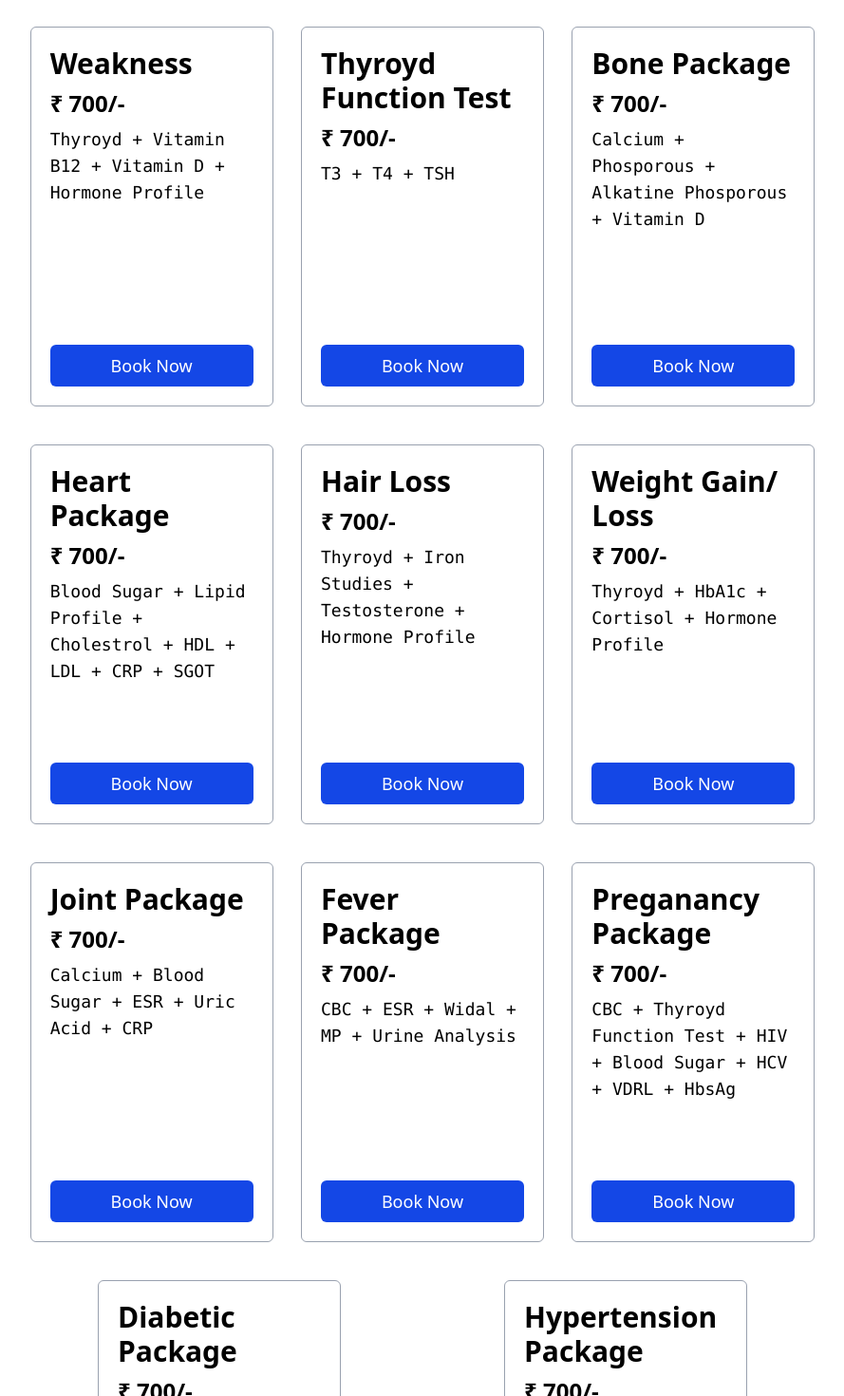
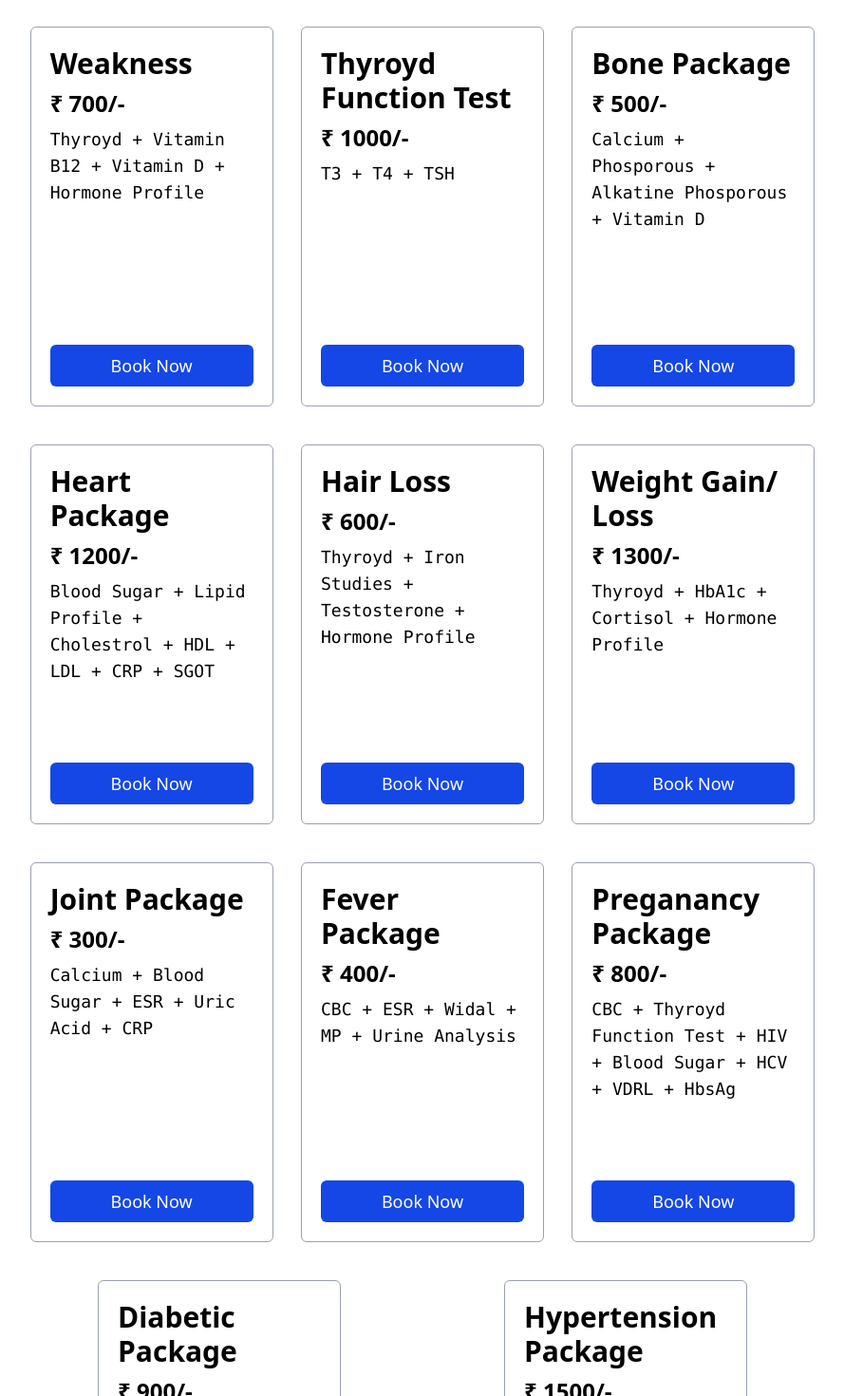
Before and after one commit to KamalPandey27/AnandLaboratory, a React (Vite) app in the folder DiagnosticLabWebsite/: page /services in a window 1280 px wide. Shown: the part 620-2090 px from the top of the page at 95% size, without its empty margins (195-1084 px from the left). Built offline with nearby package versions, Linux system fonts and the light colour scheme.

Commit message:
learn more page done

```diff
--- a/DiagnosticLabWebsite/src/App.jsx
+++ b/DiagnosticLabWebsite/src/App.jsx
@@ -4,6 +4,7 @@ import Contact from "./components/Contact";
 import Home from "./components/Home";
 import Services from "./components/Services";
 import AppointmentForm from "./components/AppointmentForm";
+import LearnMore from "./components/LearnMore";
 import Layout from "./Layout";
 
 import {
@@ -21,6 +22,7 @@ function App() {
         <Route path="services" element={<Services />} />
         <Route path="contact" element={<Contact />} />
         <Route path="AppointmentForm" element={<AppointmentForm />} />
+        <Route path="LearnMore" element={<LearnMore />} />
       </Route>
     )
   );
--- a/DiagnosticLabWebsite/src/assets/index.jsx
+++ b/DiagnosticLabWebsite/src/assets/index.jsx
@@ -20,6 +20,7 @@ import lalPath from "../assets/lalPath.png";
 import call from "../assets/call.svg";
 import location from "../assets/location.svg";
 import HomeContactLogo from "../assets/HomeContactLogo.png";
+import LearnMoreVedio from "../assets/LearnMoreVedio.mp4";
 export {
   about1,
   about2,
@@ -43,4 +44,5 @@ export {
   call,
   location,
   HomeContactLogo,
+  LearnMoreVedio,
 };
--- a/DiagnosticLabWebsite/src/components/About.jsx
+++ b/DiagnosticLabWebsite/src/components/About.jsx
@@ -16,7 +16,7 @@ function AboutUs() {
       <div className="mt-20 lg:mt-30 lg:flex-row lg:items-center lg:justify-between lg:w-[95vw]  w-[90vw]  mx-auto justify-center items-center p-10 flex flex-col-reverse ">
         <div className="lg:w-[40%] w-[100%]  p-2">
           <h1 className="text-2xl  mb-5 font-semibold">About Us</h1>
-          <p className="text-lg  ">
+          <p className="text-lg text-justify ">
             At Anand lab, we specialize in convenient, at-home blood testing
             services designed to fit your busy lifestyle. Our mission is to make
             healthcare more accessible by allowing you to book blood tests
--- a/DiagnosticLabWebsite/src/components/Footer.jsx
+++ b/DiagnosticLabWebsite/src/components/Footer.jsx
@@ -145,7 +145,7 @@ function Footer() {
         </div>
       </footer>
       <div className="text-center bg-blue-700 w-screen p-3 text-white">
-        © 2025 YourLab. All Rights Reserved.
+        © 2025 AnandLab. All Rights Reserved.
       </div>
     </>
   );
--- /dev/null
+++ b/DiagnosticLabWebsite/src/components/LearnMore.jsx
@@ -0,0 +1,56 @@
+import React from "react";
+import { LearnMoreVedio } from "../assets/index";
+function AboutUs() {
+  return (
+    <>
+      {/*  */}
+      <div className="bg-[url(/images/bg.jpg)] w-[100vw] h-[50vh] relative flex justify-center items-center bg-center bg-no-repeat bg-cover">
+        <div className="absolute h-full w-full  bg-blue-700 opacity-60 z-0"></div>
+        <div className="z-1 justify-center  flex items-center  relative lg:text-5xl md:text-4xl sm:text-3xl text-2xl font-bold text-white">
+          Learn More
+        </div>
+      </div>
+      <div className="w-[100vw] flex justify-center gap-10 lg:py-5 pt-5 lg:flex-row flex-col">
+        <p className="lg:text-[17px] text-[15px] lg:w-[40vw] w-full text-justify px-5">
+          At Anand Lab, we are revolutionizing the way healthcare is delivered.
+          Our platform offers the convenience of booking blood tests online with
+          a simple, easy-to-use interface. No more waiting in long queues or
+          traveling to clinics — simply schedule a blood test, and we’ll send a
+          certified professional to your doorstep. Our partnership with trusted,
+          renowned labs like Dr. Lal PathLabs, PRL, SRL, Modern Prognosis, and
+          others ensures that you receive the most accurate, high-quality test
+          results. We understand that life can be busy, and health can't always
+          wait. That’s why we provide emergency home visits for sample
+          collection, allowing you to get the necessary tests even when you're
+          at home or in need of urgent care. Whether it's a routine blood test
+          or a specialized diagnostic check, we ensure fast, reliable results
+          and provide your test report right at your doorstep. Our expert
+          doctors review every test and offer personalized consultations to help
+          you understand your health better. We also guarantee fair prices with
+          no hidden costs, ensuring that our services are accessible to everyone
+          without compromising on quality. Our cutting-edge technology and
+          highly trained lab professionals work together to bring you precise
+          results, and our commitment to excellence is reflected in the industry
+          awards we’ve received for outstanding service. With 24/7 support, you
+          can reach out to us at any time for assistance with booking, test
+          results, or any medical concerns. We’re here to make healthcare
+          simpler, faster, and more accessible — all from the comfort of your
+          home.
+        </p>
+        <div className="lg:w-[50vw] w-full lg:h-[80vh] h-[100vh]">
+          <video
+            src={LearnMoreVedio}
+            loop
+            autoPlay
+            muted
+            className="w-full h-full object-cover object-center-right"
+          ></video>
+        </div>
+      </div>
+
+      {/*  */}
+    </>
+  );
+}
+
+export default AboutUs;
--- a/DiagnosticLabWebsite/src/components/Services.jsx
+++ b/DiagnosticLabWebsite/src/components/Services.jsx
@@ -1,6 +1,5 @@
-import React from 'react'
-import TestCard from './TestCard'
-
+import React from "react";
+import TestCard from "./TestCard";
 
 function Services() {
   return (
@@ -14,91 +13,130 @@ function Services() {
       </div>
       {/*  */}
 
-
-
       {/*  */}
 
-       <div className='flex justify-center mt-20'>
-       <div className=' flex justify-center cursor-pointer '>
-       <input type="text" placeholder='⌕ Search tests ' className='hover:border-gray-500 text-lg  border-2 rounded-md p-2 border-gray-300 w-[40vw]' />
+      <div className="flex justify-center mt-20">
+        <div className=" flex justify-center cursor-pointer ">
+          <input
+            type="text"
+            placeholder="⌕ Search tests "
+            className="hover:border-gray-500 text-lg  border-2 rounded-md p-2 border-gray-300 w-[40vw]"
+          />
+        </div>
       </div>
 
-        </div>
-
-
-
-<div className='flex justify-center'>
-
-
-<div className=' flex flex-col items-center  sm:flex-row  sm:flex lg:w-[100vw] pb-10 xl:w-[70vw] p-5  w-[90vw]  mx-auto mb-20 justify-around flex-wrap'>
-
-  <TestCard heading="Weakness" rate="₹ 700/-" des="Thyroyd + Vitamin B12 + Vitamin D + Hormone Profile"/>
-  <TestCard heading="Thyroyd Function Test" rate="₹ 700/-" des="T3 + T4 + TSH"/>
-  <TestCard heading="Bone Package" rate="₹ 700/-" des="Calcium + Phosporous + Alkatine Phosporous + Vitamin D"/>
-  <TestCard heading="Heart Package" rate="₹ 700/-" des="Blood Sugar + Lipid Profile + Cholestrol + HDL + LDL + CRP + SGOT"/>
-  <TestCard heading="Hair Loss" rate="₹ 700/-" des="Thyroyd + Iron Studies + Testosterone + Hormone Profile"/>
-  <TestCard heading="Weight Gain/ Loss" rate="₹ 700/-" des="Thyroyd + HbA1c + Cortisol + Hormone Profile"/>
-  <TestCard heading="Joint Package" rate="₹ 700/-" des="Calcium + Blood Sugar + ESR + Uric Acid + CRP"/>
-  <TestCard heading="Fever Package" rate="₹ 700/-" des="CBC + ESR + Widal + MP + Urine Analysis"/>
-  <TestCard heading="Preganancy Package" rate="₹ 700/-" des="CBC + Thyroyd Function Test + HIV + Blood Sugar + HCV + VDRL + HbsAg"/>
-  <TestCard heading="Diabetic Package" rate="₹ 700/-" des="Blood Sugar + HBA1c + Lipid Profile + Cholestrol + Triglycerides + HDL + VLDL + Urine Analysis + Urea + Uric Acid"/>
-  <TestCard heading="Hypertension Package" rate="₹ 700/-" des="Blood Sugar + Cholestrol + Triglycerides + LDL + Sodium + Potassium + Creatinine + Lipid Profile"/>
+      <div className="flex justify-center">
+        <div className=" flex flex-col items-center  sm:flex-row  sm:flex lg:w-[100vw] pb-10 xl:w-[70vw] p-5  w-[90vw]  mx-auto mb-20 justify-around flex-wrap">
+          <TestCard
+            heading="Weakness"
+            rate="₹ 700/-"
+            des="Thyroyd + Vitamin B12 + Vitamin D + Hormone Profile"
+          />
+          <TestCard
+            heading="Thyroyd Function Test"
+            rate="₹ 1000/-"
+            des="T3 + T4 + TSH"
+          />
+          <TestCard
+            heading="Bone Package"
+            rate="₹ 500/-"
+            des="Calcium + Phosporous + Alkatine Phosporous + Vitamin D"
+          />
+          <TestCard
+            heading="Heart Package"
+            rate="₹ 1200/-"
+            des="Blood Sugar + Lipid Profile + Cholestrol + HDL + LDL + CRP + SGOT"
+          />
+          <TestCard
+            heading="Hair Loss"
+            rate="₹ 600/-"
+            des="Thyroyd + Iron Studies + Testosterone + Hormone Profile"
+          />
+          <TestCard
+            heading="Weight Gain/ Loss"
+            rate="₹ 1300/-"
+            des="Thyroyd + HbA1c + Cortisol + Hormone Profile"
+          />
+          <TestCard
+            heading="Joint Package"
+            rate="₹ 300/-"
+            des="Calcium + Blood Sugar + ESR + Uric Acid + CRP"
+          />
+          <TestCard
+            heading="Fever Package"
+            rate="₹ 400/-"
+            des="CBC + ESR + Widal + MP + Urine Analysis"
+          />
+          <TestCard
+            heading="Preganancy Package"
+            rate="₹ 800/-"
+            des="CBC + Thyroyd Function Test + HIV + Blood Sugar + HCV + VDRL + HbsAg"
+          />
+          <TestCard
+            heading="Diabetic Package"
+            rate="₹ 900/-"
+            des="Blood Sugar + HBA1c + Lipid Profile + Cholestrol + Triglycerides + HDL + VLDL + Urine Analysis + Urea + Uric Acid"
+          />
+          <TestCard
+            heading="Hypertension Package"
+            rate="₹ 1500/-"
+            des="Blood Sugar + Cholestrol + Triglycerides + LDL + Sodium + Potassium + Creatinine + Lipid Profile"
+          />
         </div>
       </div>
       {/*  */}
 
-
       {/*  */}
 
-
-
-
-
-
-
-<div className='flex  justify-center mb-20' >
-
-<div className='lg:flex-row flex flex-col justify-around h-[80vh] lg:h-[20vh] items-center sm:w-[80vw] md:w-[70vw] w-[90vw] lg:w-[90vw] '>
-
-
-<div className='bg-blue-700 w-[100%]  h-[20vh] lg:bg-blue-800 lg:w-1/3 flex items-center '>
-    <div className='h-[50%] w-[30%] ml-2 sm:w-[20%] '>
-<img src="images/doc.png" alt="" className='h-[100%]'/>
+      <div className="flex  justify-center mb-20">
+        <div className="lg:flex-row flex flex-col justify-around h-[80vh] lg:h-[20vh] items-center sm:w-[80vw] md:w-[70vw] w-[90vw] lg:w-[90vw] ">
+          <div className="bg-blue-700 w-[100%]  h-[20vh] lg:bg-blue-800 lg:w-1/3 flex items-center ">
+            <div className="h-[50%] w-[30%] ml-2 sm:w-[20%] ">
+              <img src="images/doc.png" alt="" className="h-[100%]" />
             </div>
-    <div className='text-white p-1'>
-<h1 className='text-lg font-semibold md:text-xl mb-2'>Online Reports</h1>
-<p className='text-sm md:text-md'>With reports available online, you can get to view your results wherever you want. </p>
+            <div className="text-white p-1">
+              <h1 className="text-lg font-semibold md:text-xl mb-2">
+                Online Reports
+              </h1>
+              <p className="text-sm md:text-md">
+                With reports available online, you can get to view your results
+                wherever you want.{" "}
+              </p>
             </div>
           </div>
-<div className='bg-blue-700 w-[100%] h-[20vh] lg:bg-blue-700 lg:w-1/3  flex items-center '>
-<div className='h-[50%] w-[30%] ml-2 sm:w-[20%]  '>
-<img src="images/stetho.png" alt="" className='h-[100%]'/>
+          <div className="bg-blue-700 w-[100%] h-[20vh] lg:bg-blue-700 lg:w-1/3  flex items-center ">
+            <div className="h-[50%] w-[30%] ml-2 sm:w-[20%]  ">
+              <img src="images/stetho.png" alt="" className="h-[100%]" />
             </div>
-    <div className='text-white p-1'>
-<h1 className='text-lg font-semibold md:text-xl mb-2'>Health Checkups</h1>
-<p className='text-sm md:text-md'>The best time to go for health checkup is when you don't need one. </p>
+            <div className="text-white p-1">
+              <h1 className="text-lg font-semibold md:text-xl mb-2">
+                Health Checkups
+              </h1>
+              <p className="text-sm md:text-md">
+                The best time to go for health checkup is when you don't need
+                one.{" "}
+              </p>
             </div>
-
           </div>
-<div className='bg-blue-700 w-[100%] h-[20vh] lg:bg-blue-600 lg:w-1/3 flex items-center '>
-<div className='h-[50%] w-[30%] ml-2 sm:w-[20%] '>
-<img src="images/homee.png" alt="" className='h-[100%]'/>
+          <div className="bg-blue-700 w-[100%] h-[20vh] lg:bg-blue-600 lg:w-1/3 flex items-center ">
+            <div className="h-[50%] w-[30%] ml-2 sm:w-[20%] ">
+              <img src="images/homee.png" alt="" className="h-[100%]" />
             </div>
-    <div className='text-white p-1 '>
-<h1 className='text-lg font-semibold md:text-xl mb-2'>Home Collection</h1>
-<p className='text-sm md:text-md xl:w-[90%]'>It covers all the vital parameters of your body! </p>
-    </div></div>
-
+            <div className="text-white p-1 ">
+              <h1 className="text-lg font-semibold md:text-xl mb-2">
+                Home Collection
+              </h1>
+              <p className="text-sm md:text-md xl:w-[90%]">
+                It covers all the vital parameters of your body!{" "}
+              </p>
             </div>
-
           </div>
-
-
-
+        </div>
+      </div>
 
       {/*  */}
     </>
-  )
+  );
 }
 
-export default Services
+export default Services;
--- a/DiagnosticLabWebsite/src/components/TestCard.jsx
+++ b/DiagnosticLabWebsite/src/components/TestCard.jsx
@@ -29,9 +29,11 @@ function TestCard(props) {
             {props.des}
           </p>
         </div>
-        <button className="p-2 w-full mt-4 text-white bg-blue-700 font-medium text-base sm:text-lg rounded-md">
-          <NavLink to="/AppointmentForm">Book Now</NavLink>
-        </button>
+        <NavLink to="/AppointmentForm">
+          <button className="p-2 w-full mt-4 text-white bg-blue-700 font-medium text-base sm:text-lg rounded-md">
+            Book Now
+          </button>
+        </NavLink>
       </div>
     </>
   );
```
Also changed, not shown: DiagnosticLabWebsite/src/components/Home.jsx (+7 -7 lines), 1 other file (tests, documents, lock files or other folders). Lines whose indentation alone changed are shown as unchanged.
